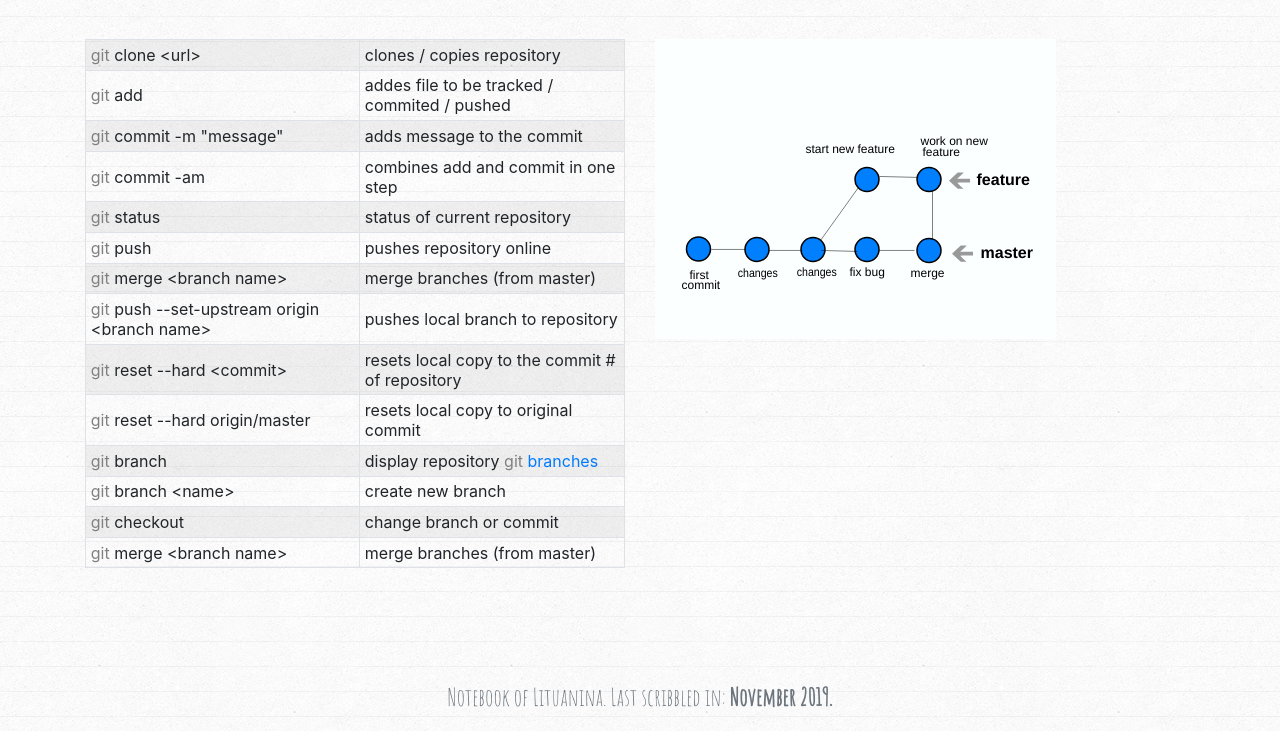
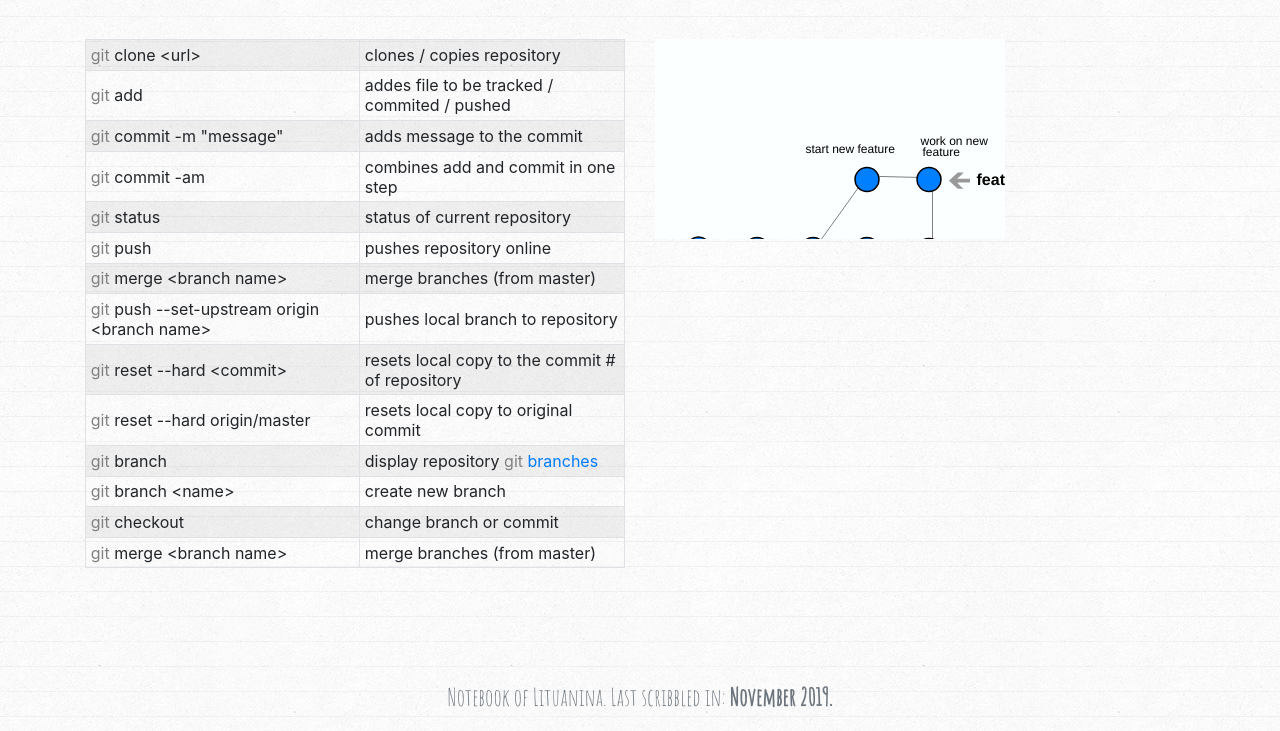
Before and after one commit to casavasara/notebook, a plain HTML site: page git.html in a window 1280 px wide. Shown: the part 69-800 px from the top of the page. Drawn offline with nearby package versions, Linux system fonts and the light colour scheme.

Commit message:
update svg size

```diff
--- a/git.html
+++ b/git.html
@@ -111,7 +111,7 @@
     <div class="col-md-6">
 
         <div id="branch">
-            <svg width="450" height="300" xmlns="http://www.w3.org/2000/svg">
+            <svg width="350" height="200" xmlns="http://www.w3.org/2000/svg">
                 <!-- Created with Liveweave.com -->
                 <g>
                     <title>background</title>
```
